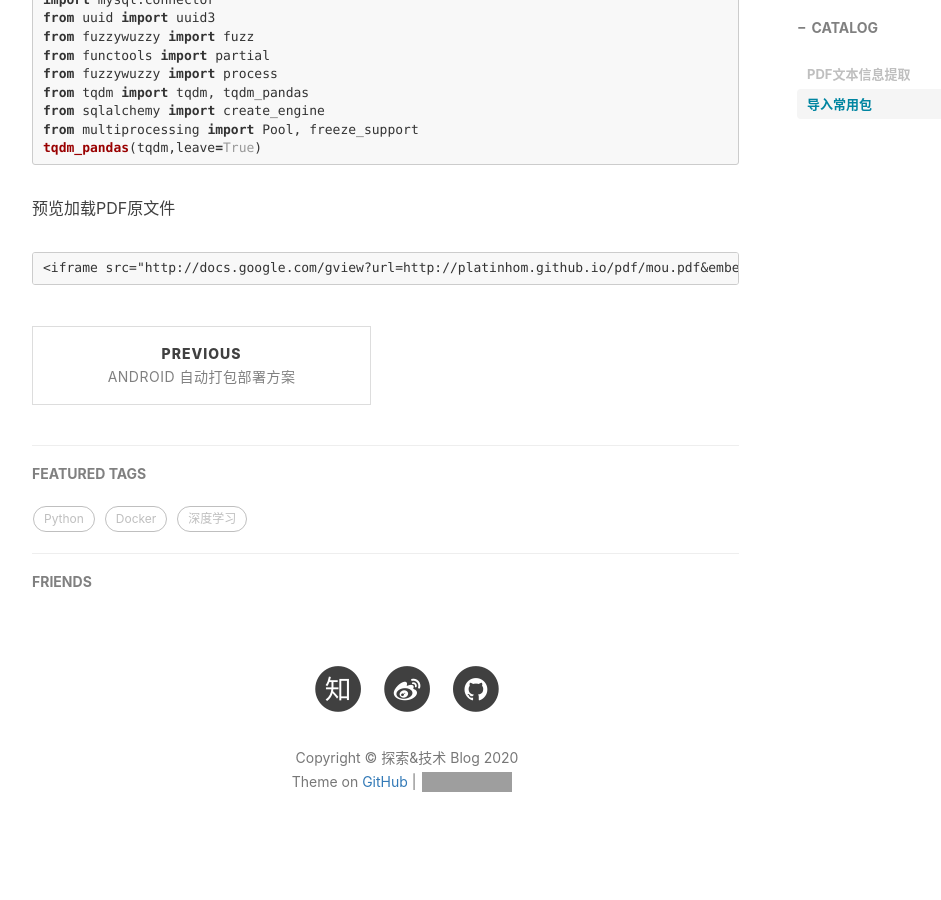
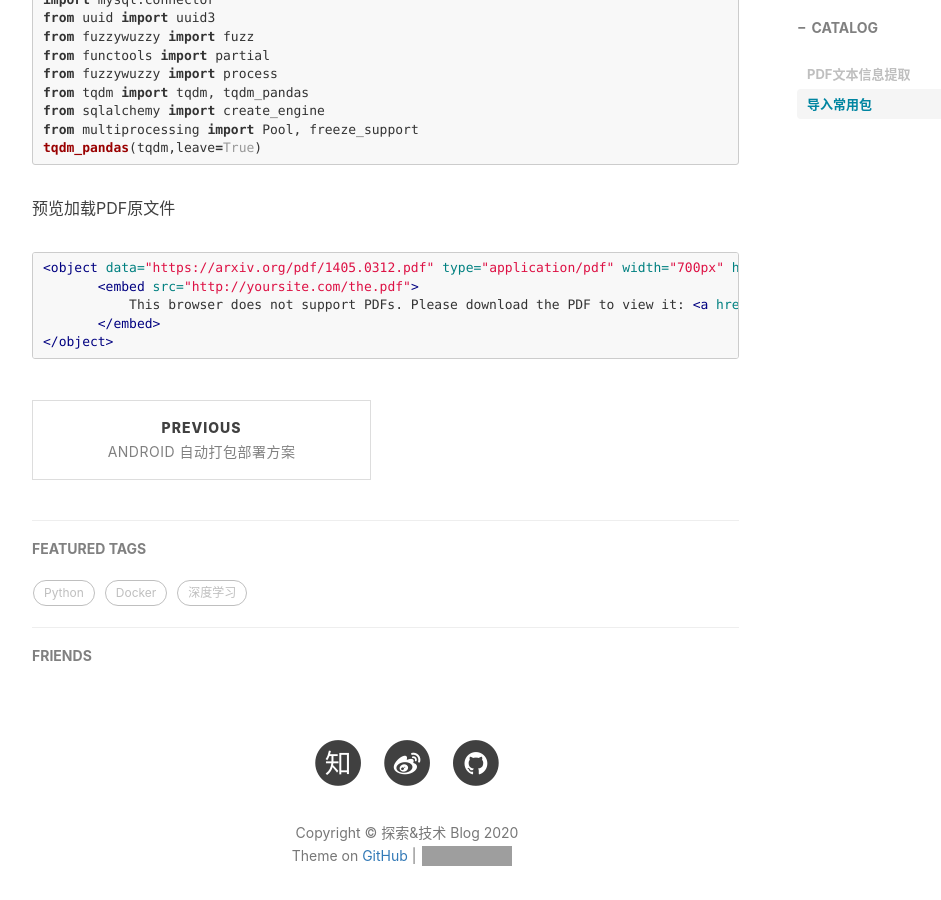
Before and after one commit to mukever/mukever.github.io, a Jekyll site: the page built from _posts/2020-02-13-提取PDF文件信息.md, in a window 1280 px wide and 900 px high, scrolled down 956 px. Shown: the whole window, without its empty margins (233-1174 px from the left). Built offline with Jekyll 4.4.1, drawn with Linux system fonts in a browser that asks for light colours; nearby versions of some CDN libraries; comment, search, counter and statistics services are not loaded; grey boxes are pictures that could not be loaded.

Commit message:
add cap doc

````diff
--- a/_posts/2020-02-13-提取PDF文件信息.md
+++ b/_posts/2020-02-13-提取PDF文件信息.md
@@ -42,6 +42,10 @@
 
 预览加载PDF原文件
 
+```html
+<object data="https://arxiv.org/pdf/1405.0312.pdf" type="application/pdf" width="700px" height="700px">
+       <embed src="http://yoursite.com/the.pdf">
+           This browser does not support PDFs. Please download the PDF to view it: <a href="https://arxiv.org/pdf/1405.0312.pdf">Download PDF</a>.</p>
+       </embed>
+</object>
 ```
-<iframe src="http://docs.google.com/gview?url=http://platinhom.github.io/pdf/mou.pdf&embedded=true" style="width:500px; height:100px;" frameborder="0"></iframe>
-```
````
